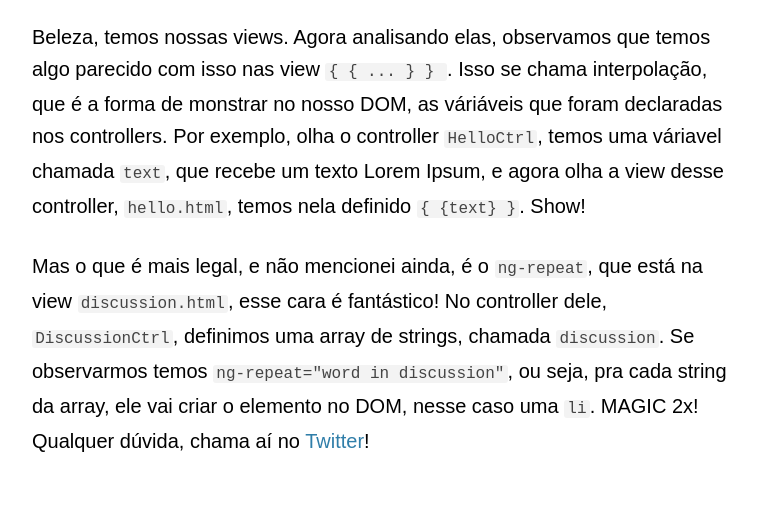
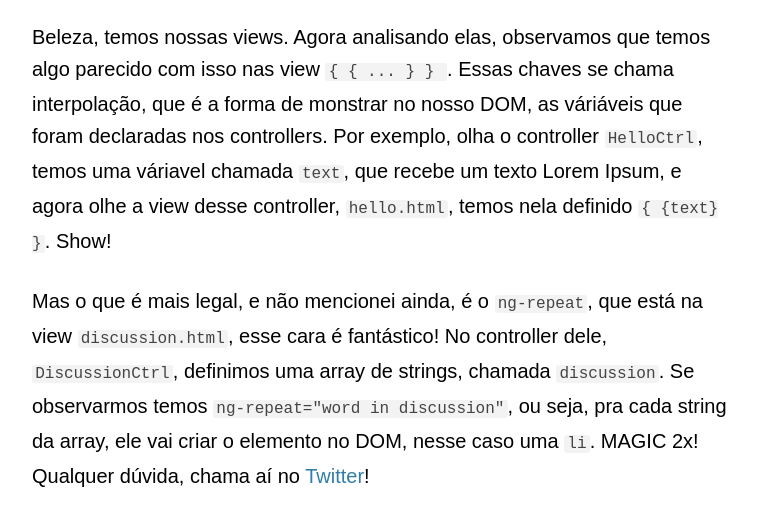
Before and after one commit to fabriciomrkonell/fabriciomrkonell, a Jekyll site: the page built from _posts/2014-11-27-angularjs-requirejs-parte-1.markdown, in a window 1280 px wide and 900 px high, scrolled down 6776 px, cut to the strip 365-891 px from the top of the window. Shown: the whole strip, without its empty margins (258-1015 px from the left). Built offline with Jekyll 4.4.1, drawn with Linux system fonts in a browser that asks for light colours; some web fonts are replaced; Markdown is read by kramdown in place of the engine named in the settings; comment, search, counter and statistics services are not loaded; before the commit the page ends 7641 px from its top, so only the background shows below that.

Commit message:
Update 2014-11-27-angularjs-requirejs-parte-1.markdown

```diff
--- a/_posts/2014-11-27-angularjs-requirejs-parte-1.markdown
+++ b/_posts/2014-11-27-angularjs-requirejs-parte-1.markdown
@@ -84,7 +84,7 @@ E falando em html, vamos as nossas views:
 <script src="https://gist.github.com/realronchi/90fb1905914e61706be2.js"></script>
 <script src="https://gist.github.com/realronchi/1796cf0a617537aa29ab.js"></script>
 
-Beleza, temos nossas views. Agora analisando elas, observamos que temos algo parecido com isso nas view <code>{ { ... } } </code>. Isso se chama interpolação, que é a forma de monstrar no nosso DOM, as váriáveis que foram declaradas nos controllers. Por exemplo, olha o controller <code>HelloCtrl</code>, temos uma váriavel chamada <code>text</code>, que recebe um texto Lorem Ipsum, e agora olha a view desse controller, <code>hello.html</code>, temos nela definido <code>{ {text} }</code>. Show!
+Beleza, temos nossas views. Agora analisando elas, observamos que temos algo parecido com isso nas view <code>{ { ... } } </code>. Essas chaves se chama interpolação, que é a forma de monstrar no nosso DOM, as váriáveis que foram declaradas nos controllers. Por exemplo, olha o controller <code>HelloCtrl</code>, temos uma váriavel chamada <code>text</code>, que recebe um texto Lorem Ipsum, e agora olhe a view desse controller, <code>hello.html</code>, temos nela definido <code>{ {text} }</code>. Show!
 
 Mas o que é mais legal, e não mencionei ainda, é o <code>ng-repeat</code>, que está na view <code>discussion.html</code>, esse cara é fantástico! No controller dele, <code>DiscussionCtrl</code>, definimos uma array de strings, chamada <code>discussion</code>. Se observarmos temos <code>ng-repeat="word in discussion"</code>, ou seja, pra cada string da array, ele vai criar o elemento no DOM, nesse caso uma <code>li</code>. MAGIC 2x!
 Qualquer dúvida, chama aí no <a href="https://twitter.com/realronchi" target="blank">Twitter</a>!
```
